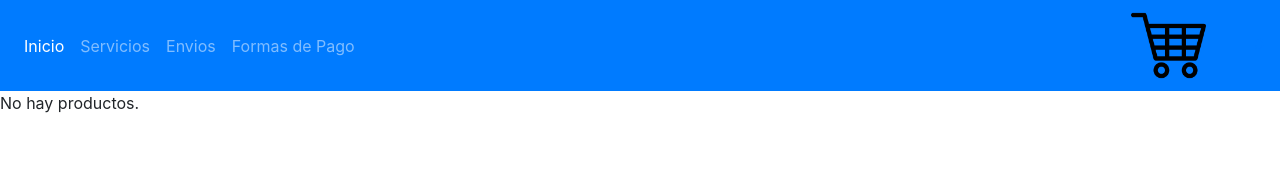
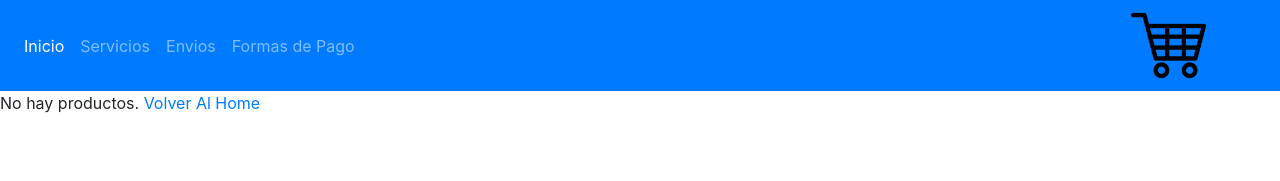
Before and after one commit to AgustinRujana/ReactCoder, a React (Create React App) app: page /cart in a window 1280 px wide. Shown: the top 181 px of the page. Built offline with nearby package versions, Linux system fonts and the light colour scheme.

Commit message:
Add files via upload

```diff
--- a/src/componentes/CartDetail.js
+++ b/src/componentes/CartDetail.js
@@ -1,12 +1,13 @@
 import React, { useState, useEffect, useContext } from "react";
 import { CartContext } from "../context/CartContext";
+import { Link } from 'react-router-dom';
 
 function CartDetail() {
   const [cartItems] = useContext(CartContext);
 
   return (
     <div>
-        {cartItems.length === 0 && <div>No hay productos.</div>}
+      {cartItems.length === 0 && <div>No hay productos. <Link to={'/'}>Volver Al Home</Link></div>}
       {cartItems.map((order, index) => {
         return (
           <div key={index}>
```
